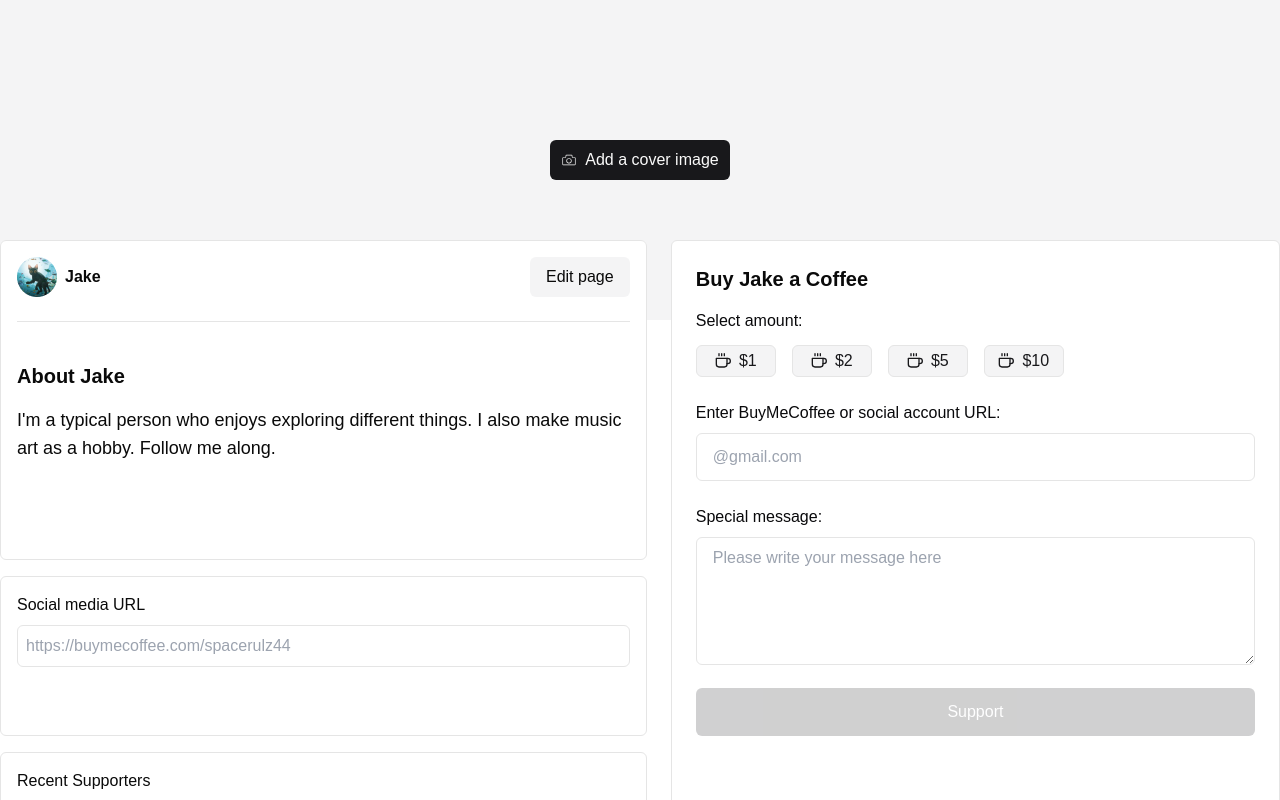
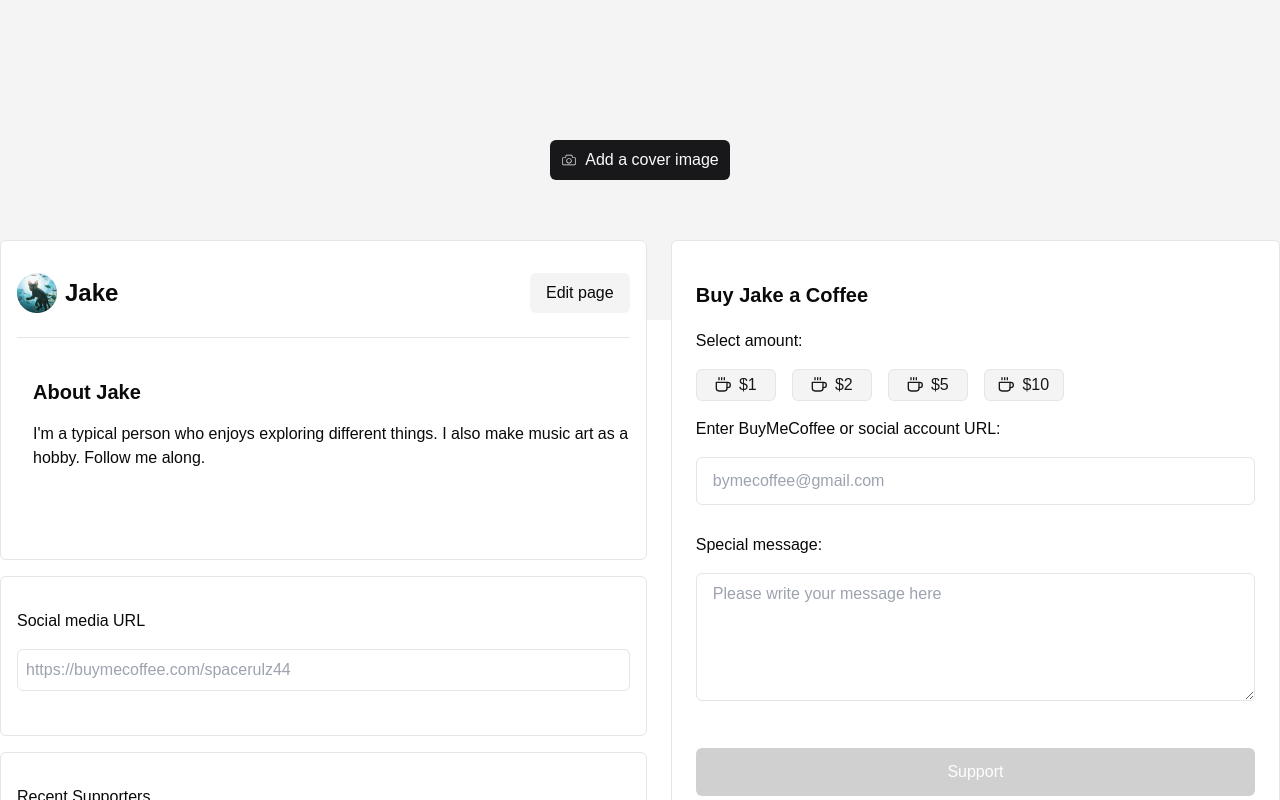
Before and after one commit to Munkhtsolmon2222/pentacode1, a Next.js app: page /viewPage in a window 1280 px wide. Shown: the top 800 px of the page. Built offline with nearby package versions, Linux system fonts and the light colour scheme.

Commit message:
viewpage

```diff
--- a/src/app/viewPage/page.tsx
+++ b/src/app/viewPage/page.tsx
@@ -139,44 +139,44 @@ export default function ViewPage() {
       <div className="w-full flex justify-center gap-6 -my-20 relative">
         <div className="w-[60rem] h-[50rem] bg-[#ffffff] rounded-md">
           <div className="min-h-[20rem] gap-3 border rounded-md p-4">
-            <div className="flex justify-between border-b-[1px] pb-6">
+            <div className="flex justify-between border-b-[1px] pb-6 mt-4">
               <div className="flex items-center gap-2">
                 <img src="Avatar-Image.png" alt="" />
-                <p className="font-bold">Jake</p>
+                <p className="font-bold text-2xl">Jake</p>
               </div>
               <button className="w-[6.25rem] rounded-md bg-[#F4F4F5] p-2">
                 Edit page
               </button>
             </div>
-            <div className="mt-10">
+            <div className="mt-10 ml-4">
               <p className="text-xl font-semibold">About Jake</p>
-              <p className="max-w-[39.5rem] text-lg mt-4">
+              <p className="max-w-[39.5rem] mt-4">
                 I'm a typical person who enjoys exploring different things. I
                 also make music art as a hobby. Follow me along.
               </p>
             </div>
           </div>
           <div className="h-[10rem] gap-3 border rounded-md mt-4 p-4">
-            <p className="font-md">Social media URL</p>
+            <p className="font-md mt-4">Social media URL</p>
             <input
-              className="w-full mt-2 p-2 border rounded-md"
+              className="w-full mt-4 p-2 border rounded-md"
               type="url"
               placeholder="https://buymecoffee.com/spacerulz44"
             />
           </div>
           <div className="h-[20rem] gap-6 border rounded-md mt-4 p-4">
-            <p className="font-md">Recent Supporters</p>
-            <div className="w-full min-h-[10rem] border rounded-md mt-4 flex flex-col items-center justify-center">
-              <FaHeart className="" />
+            <p className="font-md mt-4">Recent Supporters</p>
+            <div className="w-full min-h-[10rem] border rounded-md mt-6 flex flex-col items-center justify-center">
+              <FaHeart />
               <p className="mt-2">Be the first one to support Jake</p>
             </div>
           </div>
         </div>
-        <div className="w-[55rem] min-h-[40rem] p-6 bg-[#ffffff] border rounded-md">
-          <div className="mb-6">
-            <p className="text-xl font-bold">Buy Jake a Coffee</p>
-            <p className="text-[#09090B] font-md mt-4">Select amount:</p>
-            <div className="flex gap-4 mt-3">
+        <div className="w-[55rem] h-[40rem] p-6 bg-[#ffffff] border rounded-md">
+          <div className="mb-4">
+            <p className="text-xl font-bold mt-4">Buy Jake a Coffee</p>
+            <p className="text-[#09090B] font-md mt-5">Select amount:</p>
+            <div className="flex gap-4 mt-4">
               {[1, 2, 5, 10].map((amount) => (
                 <button
                   key={amount}
@@ -187,24 +187,24 @@ export default function ViewPage() {
               ))}
             </div>
           </div>
-          <div className="mb-6">
-            <p className="text-[#09090B]">
+          <div className="mb-7">
+            <p className="text-[#09090B] mt-4">
               Enter BuyMeCoffee or social account URL:
             </p>
             <input
-              className="w-full h-12 border rounded-md px-4 mt-2"
-              placeholder="@gmail.com"
+              className="w-full h-12 border rounded-md px-4 mt-4"
+              placeholder="bymecoffee@gmail.com"
               type="url"
             />
           </div>
-          <div className="mb-4">
+          <div className="mb-6">
             <p className="text-[#09090B]">Special message:</p>
             <textarea
-              className="w-full h-32 border rounded-md px-4 py-2 mt-2"
+              className="w-full h-32 border rounded-md px-4 py-2 mt-4"
               placeholder="Please write your message here"
             />
           </div>
-          <button className="w-full h-12 bg-[#18181B] opacity-20 text-white rounded-md font-md hover:bg-[#18181B]">
+          <button className="w-full h-12 bg-[#18181B] opacity-20 text-white mt-4 rounded-md font-md hover:bg-[#18181B]">
             Support
           </button>
         </div>
```
